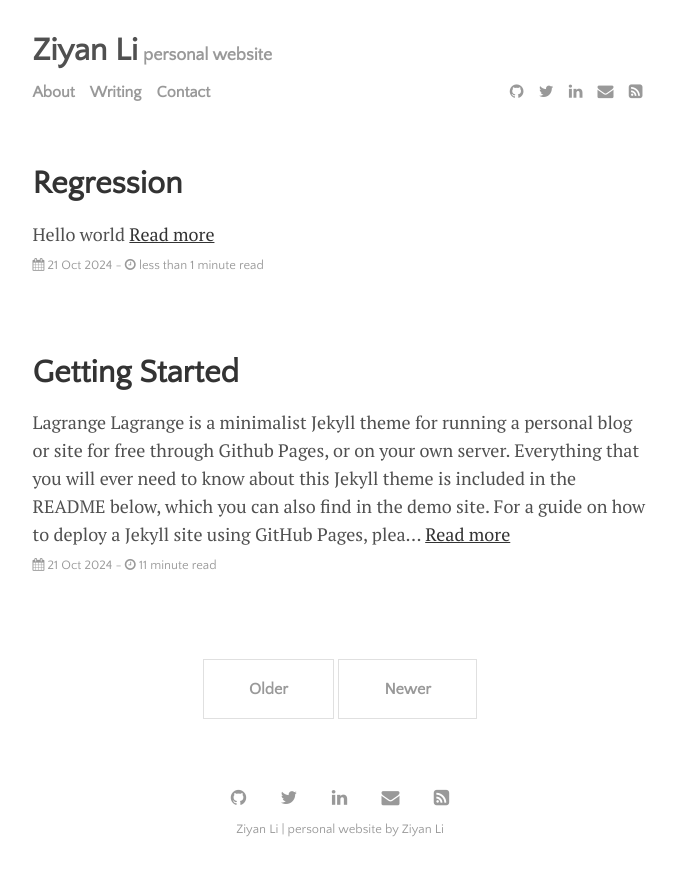
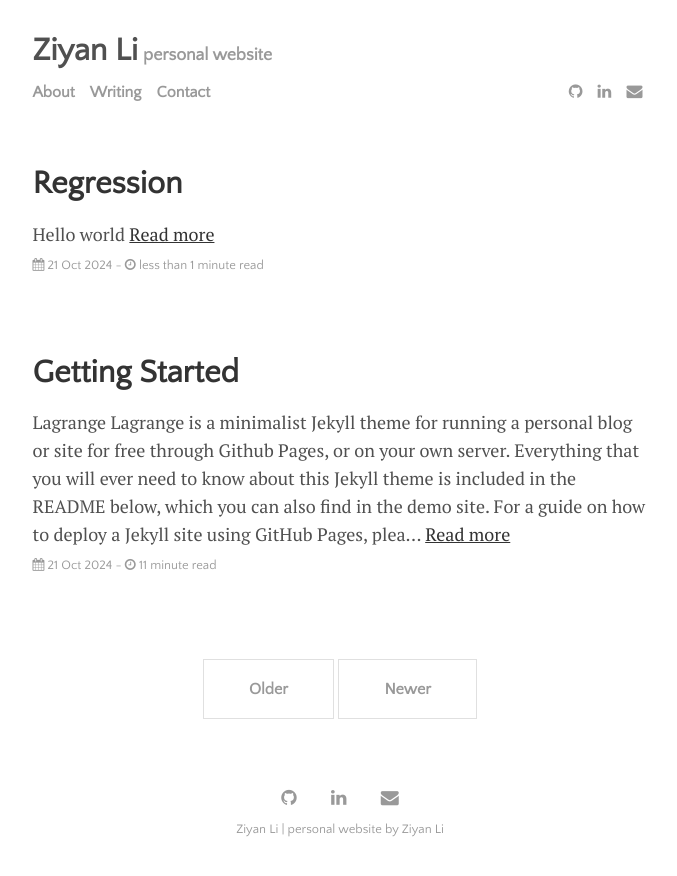
Before and after one commit to catty-halsey/catty-halsey.github.io, a Jekyll site: the page built from index.html, in a window 1280 px wide. Shown: the top 876 px of the page, without its empty margins (300-977 px from the left). Built offline with Jekyll 4.4.1, drawn with Linux system fonts in a browser that asks for light colours; the list of posts is cut into pages by our own code.

Commit message:
Update settings.yml

```diff
--- a/_data/settings.yml
+++ b/_data/settings.yml
@@ -13,11 +13,9 @@ menu:
 
 # Available social icons are powered by Font Awesome, so you can use any icon that they offer
 social:
-- {icon: 'github',     link: 'https://www.github.com/lenpaul'}
-- {icon: 'twitter',    link: 'https://twitter.com/paululele'}
-- {icon: 'linkedin',   link: 'http://www.linkedin.com/in/lenpaul/'}
-- {icon: 'envelope',   link: 'mailto:l.nguyen.paul@gmail.com'}
-- {icon: 'rss-square', link: '/feed.xml'}
+- {icon: 'github',     link: 'https://github.com/catty-halsey/catty-halsey.github.io'}
+- {icon: 'linkedin',   link: 'https://www.linkedin.com/in/ziyan-li-020958264/'}
+- {icon: 'envelope',   link: 'mailto:liziyan0528@outlook.com'}
 # - {icon: 'rss-square', link: '/rss-feed.xml'}
 
 # Customize site text
```
